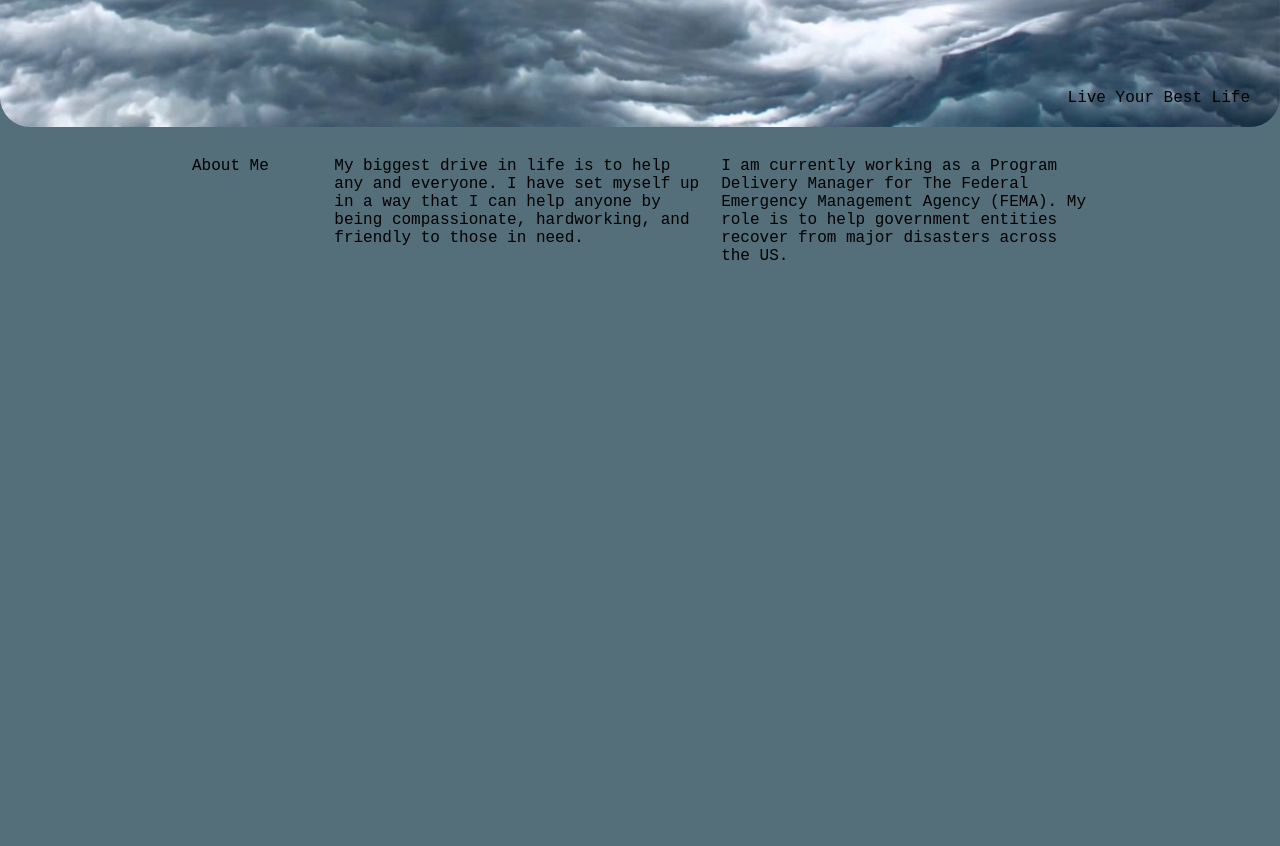
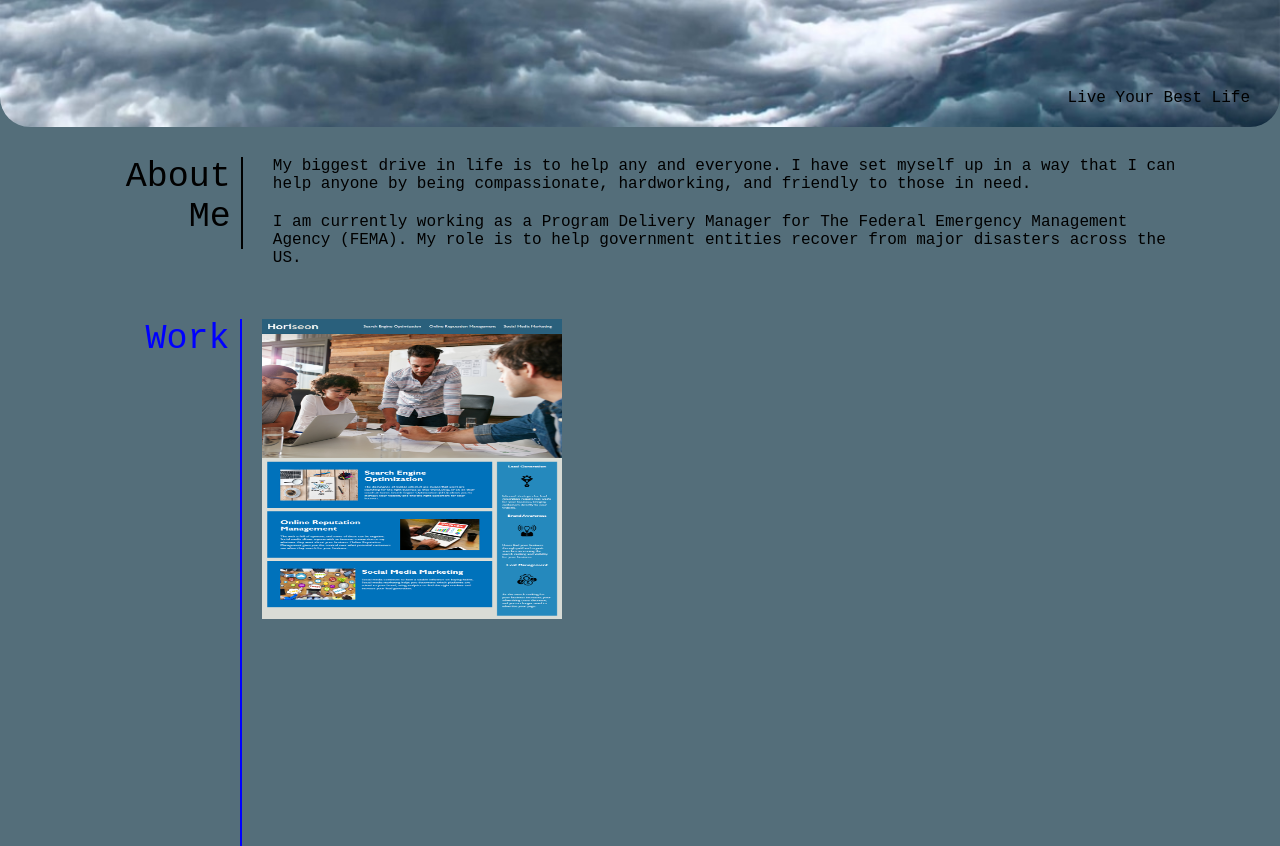
Before and after one commit to bvanburenwx/portfolio-homework, a plain HTML site: page index.html in a window 1280 px wide. Shown: the part 253-1099 px from the top of the page. Before the commit the page ends 902 px from the top, so only its background shows below. Drawn offline with Linux system fonts and the light colour scheme.

Commit message:
edited index.html and style.css to add the work section and the footer section

```diff
--- a/assets/style.css
+++ b/assets/style.css
@@ -84,17 +84,65 @@ article {
 }
 
 .about-me-grid {
-    width: 70%;
+    width: 85%;
     display: grid;
     grid-template-columns: 1fr repeat(2, 3fr);
     grid-template-rows: repeat(4, 1fr);
     gap: 20px 20px;
 }
 
-.info-about-me {
-    padding-left: 15px;
-    grid-column-start: 2;
-    grid-column-end: span 3;
-    grid-row-start: 1;
-    grid-row-end:span 2;
+.info-about-me1 {
+    padding-left: 10px;
+    grid-column: 2 / span 3;
+    grid-row: 1 / span 2;
 }
+
+.info-about-me2 {
+    padding-left: 10px;
+    grid-column: 2 / span 3;
+    grid-row: 3 / span 4;
+}
+
+.about-me-siding {
+    display: block;
+    padding-top: 0px;
+    font-size: 35px;
+    grid-row: 1 / span 4;
+    padding-right: 10px;
+    text-align: right;
+    border-right: 2px solid
+}
+
+.work-flex {
+    display: flex;
+    justify-content: space-between;
+    justify-content: center;
+    padding-top: 30px;
+}
+
+.work-grid {
+    width: 85%;
+    display: grid;
+    grid-template-columns: 1fr repeat(3, 2fr);
+    grid-template-rows: repeat(10, 1fr);
+    gap: 20px 20px;
+    color: blue;
+}
+
+.work-siding {
+    display: block;
+    padding-top: 0px;
+    font-size: 35px;
+    grid-row: 1 / span 4;
+    padding-right: 10px;
+    text-align: right;
+    border-right: 2px solid
+}
+
+.work-box1 a {
+    grid-column: 2 / span 3;
+    grid-row: 1 / span 6;
+    background-size: cover;
+    background-size: cover;
+    border: .25vw blue
+}
--- a/index.html
+++ b/index.html
@@ -38,7 +38,7 @@
         <div id="about-me" class="about-me-flex">
             <div class="about-me-grid">
                 <div class="about-me-siding">
-            <p>About Me</p>
+                    <p>About Me</p>
         </div>
         <div class="info-about-me1">
             <p>My biggest drive in life is to help any and everyone. I have set myself up in a way
@@ -52,5 +52,23 @@
             </p>
         </div>
     </Article>
+    <section>
+        <div id="work" class="work-flex">
+            <div class="work-grid">
+                <div class="work-siding">
+                    <p>Work</p>
+                </div>
+                <div class="work-box1">
+                    <a href="https://bvanburenwx.github.io/refactoring-homework/">
+                        <img alt="Horiseon" src="../assets/images/01-html-css-git-homework-demo.png" height="300" width="300">
+                    </a>
+                </div>
+    </section>
+    <footer>
+        <div id="contact" class="contact-flex">
+            <div class="footer-grid">
+                <div class="footer-siding">
+        </div>
+    </footer>
 </body>
 </html>
```
Also changed, not shown: assets/images/01-html-css-git-homework-demo.png (added), 1 other file.
